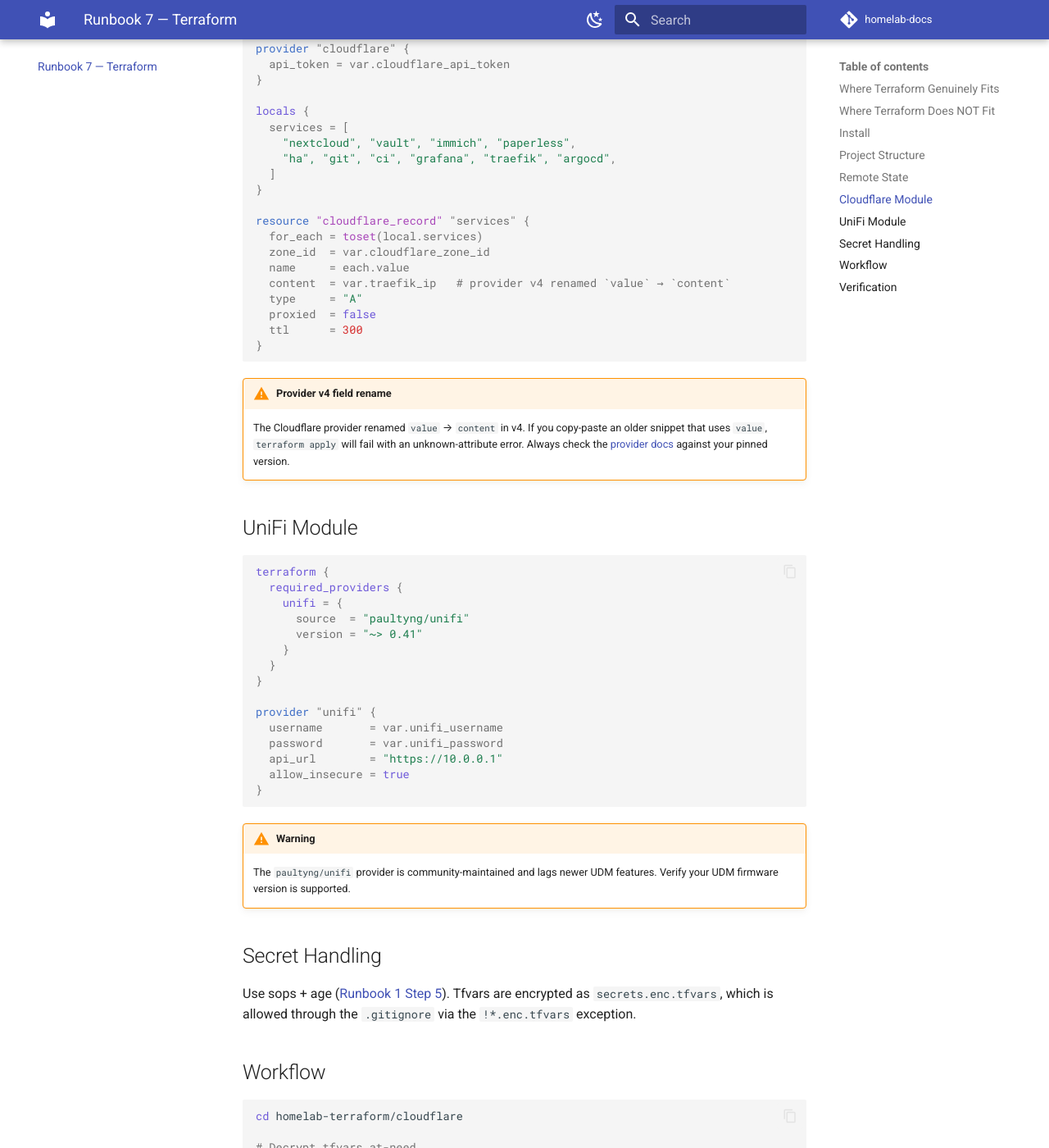
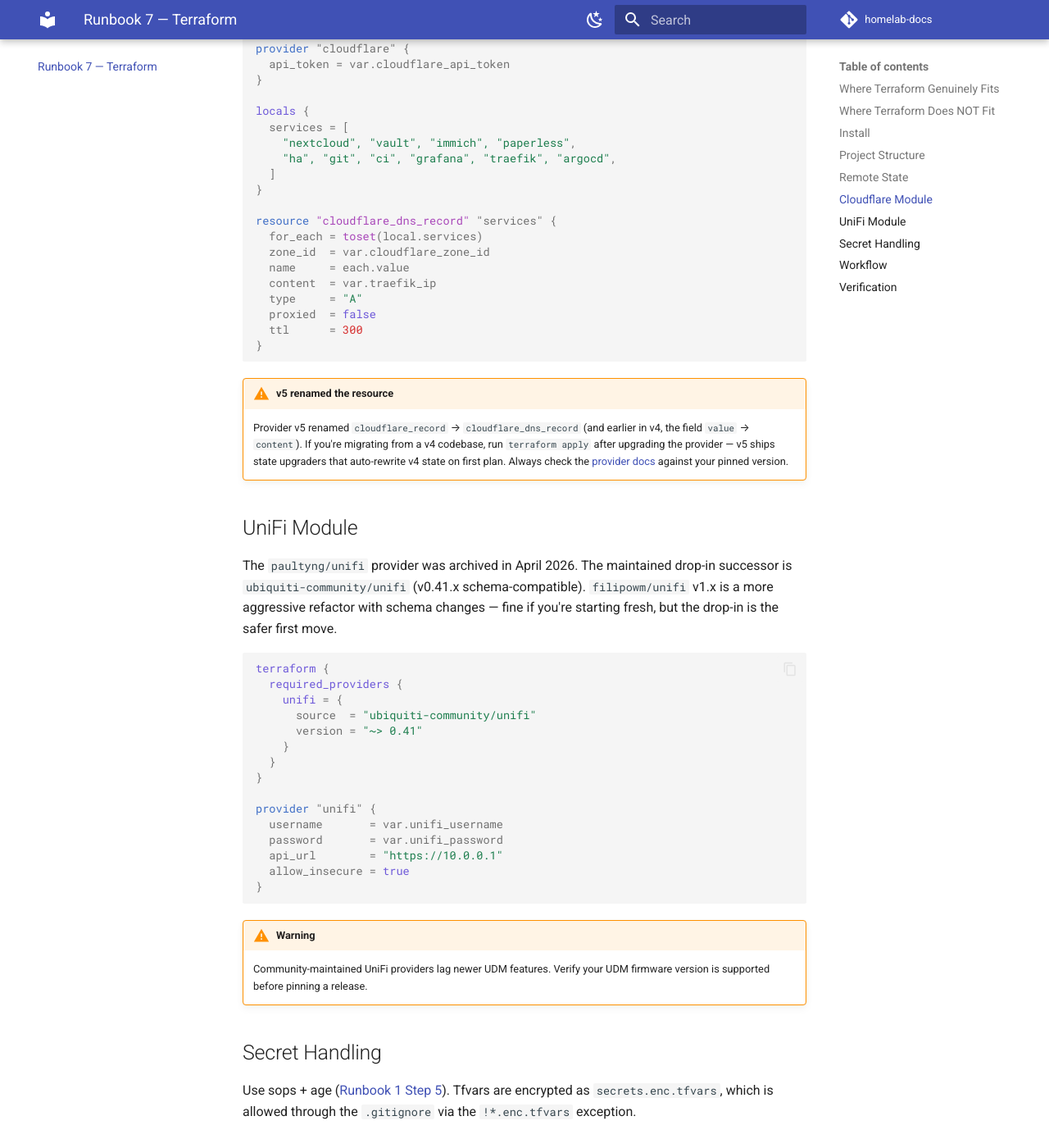
Before and after one commit to alivenda/homelab-docs, an MkDocs documentation site: the page built from docs/07-terraform.md, in a window 1280 px wide and 1400 px high, scrolled down 2862 px. Shown: the whole window at 82% size. Built offline with MkDocs 1.6.1 and Material for MkDocs 9.7.7, drawn with Linux system fonts in a browser that asks for light colours; comment, search, counter and statistics services are not loaded.

Commit message:
fix(r7): bump Cloudflare provider to v5, replace archived paultyng/unifi
- Cloudflare provider v5 renamed cloudflare_record → cloudflare_dns_record;
  pin ~> 5.0 and update the resource block accordingly
- paultyng/unifi was archived April 2026; switch to the drop-in
  ubiquiti-community/unifi (v0.41.x schema-compatible) and mention
  filipowm/unifi as the v1.x option for a fresh start

````diff
--- a/docs/07-terraform.md
+++ b/docs/07-terraform.md
@@ -128,27 +128,29 @@ locals {
   ]
 }
 
-resource "cloudflare_record" "services" {
+resource "cloudflare_dns_record" "services" {
   for_each = toset(local.services)
   zone_id  = var.cloudflare_zone_id
   name     = each.value
-  content  = var.traefik_ip   # provider v4 renamed `value` → `content`
+  content  = var.traefik_ip
   type     = "A"
   proxied  = false
   ttl      = 300
 }
 ```
 
-!!! warning "Provider v4 field rename"
-    The Cloudflare provider renamed `value` → `content` in v4. If you copy-paste an older snippet that uses `value`, `terraform apply` will fail with an unknown-attribute error. Always check the [provider docs](https://registry.terraform.io/providers/cloudflare/cloudflare/latest/docs) against your pinned version.
+!!! warning "v5 renamed the resource"
+    Provider v5 renamed `cloudflare_record` → `cloudflare_dns_record` (and earlier in v4, the field `value` → `content`). If you're migrating from a v4 codebase, run `terraform apply` after upgrading the provider — v5 ships state upgraders that auto-rewrite v4 state on first plan. Always check the [provider docs](https://registry.terraform.io/providers/cloudflare/cloudflare/latest/docs) against your pinned version.
 
 ## UniFi Module
+
+The `paultyng/unifi` provider was archived in April 2026. The maintained drop-in successor is `ubiquiti-community/unifi` (v0.41.x schema-compatible). `filipowm/unifi` v1.x is a more aggressive refactor with schema changes — fine if you're starting fresh, but the drop-in is the safer first move.
 
 ```hcl
 terraform {
   required_providers {
     unifi = {
-      source  = "paultyng/unifi"
+      source  = "ubiquiti-community/unifi"
       version = "~> 0.41"
     }
   }
@@ -163,7 +165,7 @@ provider "unifi" {
 ```
 
 !!! warning
-    The `paultyng/unifi` provider is community-maintained and lags newer UDM features. Verify your UDM firmware version is supported.
+    Community-maintained UniFi providers lag newer UDM features. Verify your UDM firmware version is supported before pinning a release.
 
 ## Secret Handling
 
````
Also changed, not shown: other parts of docs/07-terraform.md (+1 -1 lines).
